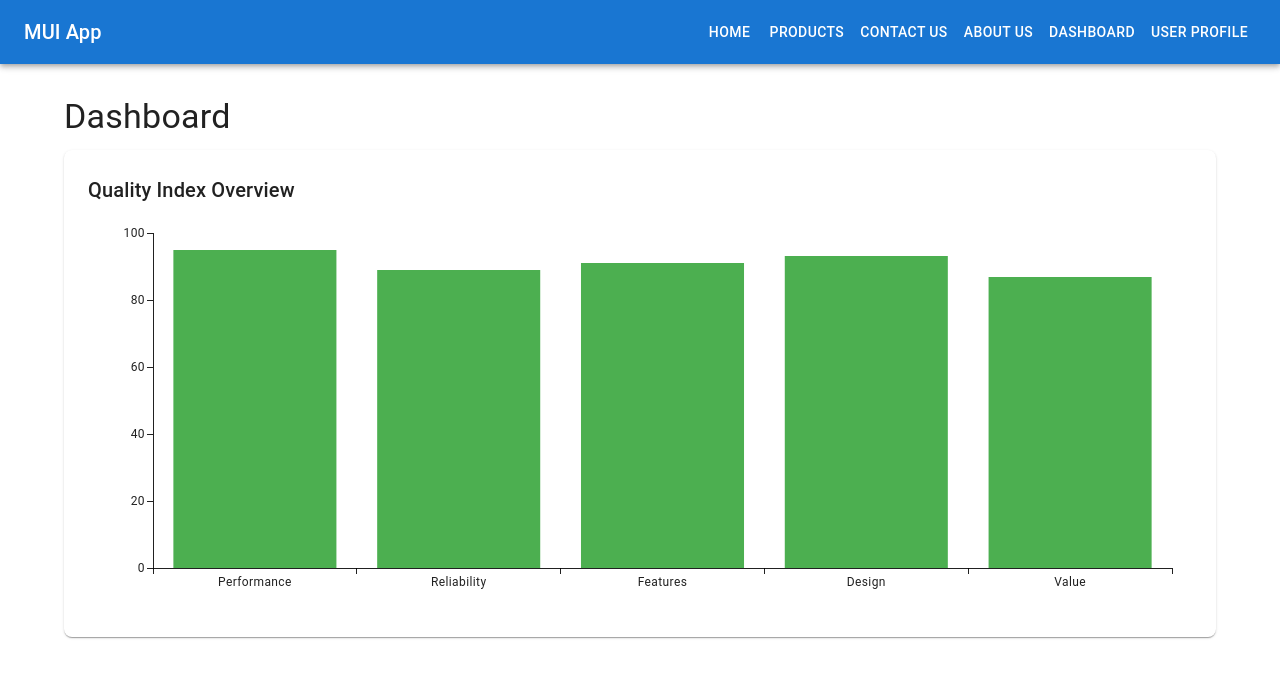
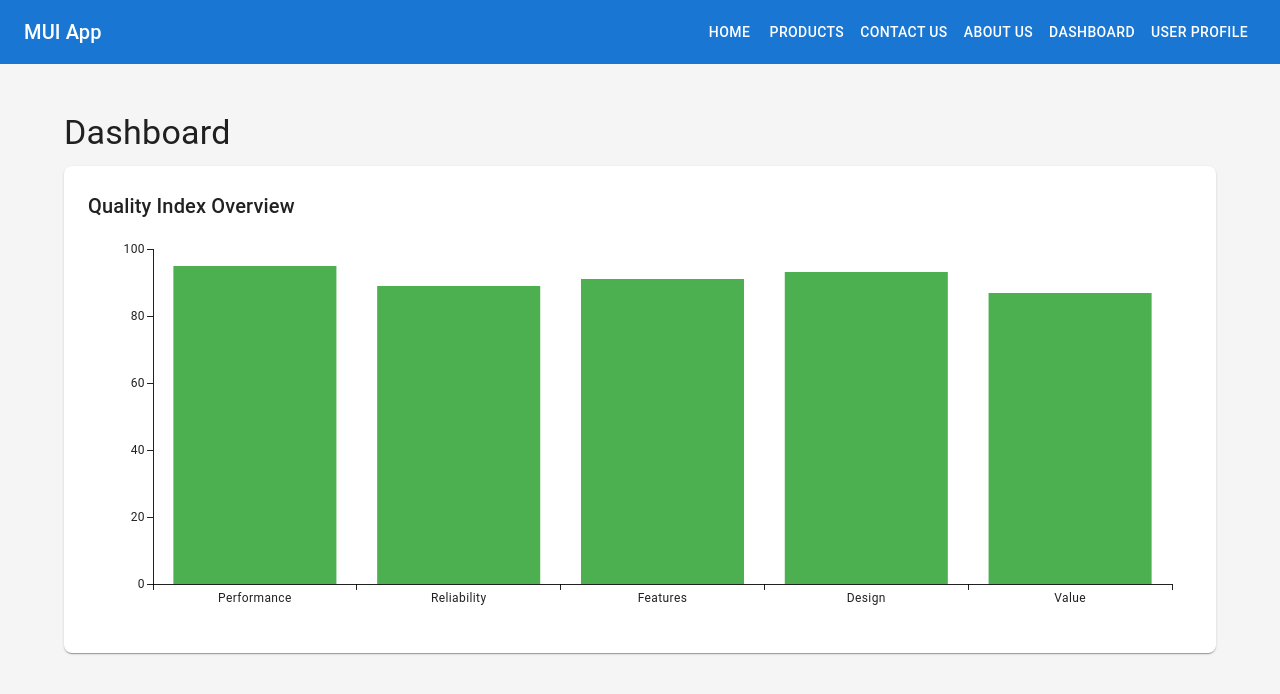
Before and after one commit to Kaushik-0407/simp_car_indexing, a React (Vite) app: page /dashboard in a window 1280 px wide. Shown: the top 694 px of the page. Built offline with nearby package versions, Linux system fonts and the light colour scheme.

Commit message:
layout added

```diff
--- a/package.json
+++ b/package.json
@@ -18,7 +18,8 @@
     "@mui/x-charts": "^8.7.0",
     "react": "^19.1.0",
     "react-dom": "^19.1.0",
-    "react-router-dom": "^7.6.3"
+    "react-router": "^7.7.0",
+    "react-router-dom": "^7.7.0"
   },
   "devDependencies": {
     "@eslint/js": "^9.29.0",
--- a/src/App.tsx
+++ b/src/App.tsx
@@ -8,6 +8,7 @@ import HomePage from './pages/home';
 import ProductsPage from './pages/products';
 import ProductDetailsPage from './pages/productDetails';
 import DashboardPage from './pages/dashboard';
+import LayoutWrapper from './components/layout';
 
 
 const navItems: NavItem[] = [
@@ -33,7 +34,6 @@ const theme = createTheme({
 
 const App: React.FC = () => {
   const [sideMenuOpen, setSideMenuOpen] = useState(false);
-
   const handleMenuClick = () => {
     setSideMenuOpen(true);
   };
@@ -52,14 +52,9 @@ const App: React.FC = () => {
     <ThemeProvider theme={theme}>
       <CssBaseline />
       <Router>
-        <Header navItems={navItems} onMenuClick={handleMenuClick} />
-        <SideMenu
-          open={sideMenuOpen}
-          onClose={handleSideMenuClose}
-          onLogout={handleLogout}
-        />
         <Routes>
-          <Route path="/" element={<HomePage />} />
+          <Route path="/" element={<LayoutWrapper/>}>
+          {/* <Route path="/" element={<HomePage />} /> */}
           <Route path="/home" element={<HomePage />} />
           <Route path="/products" element={<ProductsPage />} />
           <Route path="/products/:id" element={<ProductDetailsPage />} />
@@ -67,6 +62,7 @@ const App: React.FC = () => {
           {/* <Route path="/about-us" element={<AboutUsPage />} /> */}
           <Route path="/dashboard" element={<DashboardPage />} />
           {/* <Route path="/user-profile" element={<UserProfilePage />} /> */}
+          </Route>
         </Routes>
       </Router>
     </ThemeProvider>
--- a/src/components/header/index.tsx
+++ b/src/components/header/index.tsx
@@ -2,6 +2,7 @@ import React, { useState } from 'react';
 import { AppBar, Toolbar, IconButton, Typography, Box, Button, useMediaQuery, useTheme } from '@mui/material';
 import MenuIcon from '@mui/icons-material/Menu';
 import type { NavItem } from '../../types';
+import { useNavigate } from 'react-router';
 
 
 interface HeaderProps {
@@ -9,10 +10,10 @@ interface HeaderProps {
   onMenuClick: () => void;
 }
 
-const Header: React.FC<HeaderProps> = ({ navItems, onMenuClick }) => {
+const Header: React.FC<HeaderProps> = ({ navItems, onMenuClick}) => {
   const theme = useTheme();
   const isMobile = useMediaQuery(theme.breakpoints.down('md'));
-
+  const navigate = useNavigate()
   return (
     <AppBar position="static">
       <Toolbar>
@@ -32,7 +33,7 @@ const Header: React.FC<HeaderProps> = ({ navItems, onMenuClick }) => {
         </Typography>
         <Box sx={{ display: isMobile ? 'none' : 'flex' }}>
           {navItems.map((item) => (
-            <Button key={item.path} color="inherit" href={item.path}>
+            <Button key={item.path} color="inherit" onClick={()=>navigate(item.path)}>
               {item.label}
             </Button>
           ))}
--- /dev/null
+++ b/src/components/layout/index.tsx
@@ -0,0 +1,48 @@
+import React, { useEffect, useState } from 'react'
+import Header from '../header'
+import SideMenu from '../sideMenu';
+import type { NavItem } from '../../types';
+import Layout from './outlet';
+import { useNavigate } from 'react-router';
+
+const LayoutWrapper = () => {
+    const [sideMenuOpen, setSideMenuOpen] = useState(false);
+    const navigate = useNavigate();
+    useEffect(()=>{
+      navigate('/dashboard')
+    },[])
+    const handleMenuClick = () => {
+      setSideMenuOpen(true);
+    };
+
+    const handleSideMenuClose = () => {
+      setSideMenuOpen(false);
+    };
+
+    const handleLogout = () => {
+      console.log('Logout clicked');
+      setSideMenuOpen(false);
+      // Add actual logout logic here
+    };
+    const navItems: NavItem[] = [
+        { label: 'Home', path: '/home' },
+        { label: 'Products', path: '/products' },
+        { label: 'Contact Us', path: '/contact-us' },
+        { label: 'About Us', path: '/about-us' },
+        { label: 'Dashboard', path: '/dashboard' },
+        { label: 'User Profile', path: '/user-profile' },
+      ];
+  return (
+    <React.Fragment>
+         <Header navItems={navItems} onMenuClick={handleMenuClick} />
+        <SideMenu
+          open={sideMenuOpen}
+          onClose={handleSideMenuClose}
+          onLogout={handleLogout}
+        />
+        <Layout/>
+    </React.Fragment>
+  )
+}
+
+export default LayoutWrapper
--- /dev/null
+++ b/src/components/layout/outlet/index.tsx
@@ -0,0 +1,21 @@
+import React from "react";
+import { Outlet } from "react-router-dom";
+import { Box, Fade } from "@mui/material";
+
+const Layout = () => {
+  return (
+    <Fade in timeout={500}>
+      <Box
+        sx={{
+          minHeight: '100vh',
+          padding: 2,
+          backgroundColor: '#f5f5f5',
+        }}
+      >
+        <Outlet />
+      </Box>
+    </Fade>
+  );
+};
+
+export default Layout;
--- a/src/components/qualityIndex/index.tsx
+++ b/src/components/qualityIndex/index.tsx
@@ -1,12 +1,11 @@
 import React from 'react';
 import { Box, Typography } from '@mui/material';
 
-// Quality ranges and colors
 const qualityRanges = [
   { label: 'Poor', color: '#d32f2f', min: 0, max: 1 },
   { color: '#f57c00', min: 2, max: 3 },
   { color: '#fbc02d', min: 3, max: 4 },
-  { color: '#fff176', min: 4, max: 5 },       // New yellowish block
+  { color: '#fff176', min: 4, max: 5 },
   { color: '#cddc39', min: 6, max: 7 },
   { color: '#8bc34a', min: 7, max: 8 },
   { label: 'Good', color: '#388e3c', min: 9, max: 10 }
--- a/src/pages/home/index.tsx
+++ b/src/pages/home/index.tsx
@@ -10,7 +10,7 @@ const HomePage: React.FC = () => {
         <Typography variant="h4" component="h1" gutterBottom>
           Welcome to Our App
         </Typography>
-        <QualityIndex data={qualityIndexData} />
+        <QualityIndex value={6.5} />
       </Box>
     </Container>
   );
```
Also changed, not shown: 1 other file (tests, documents, lock files or other folders).
